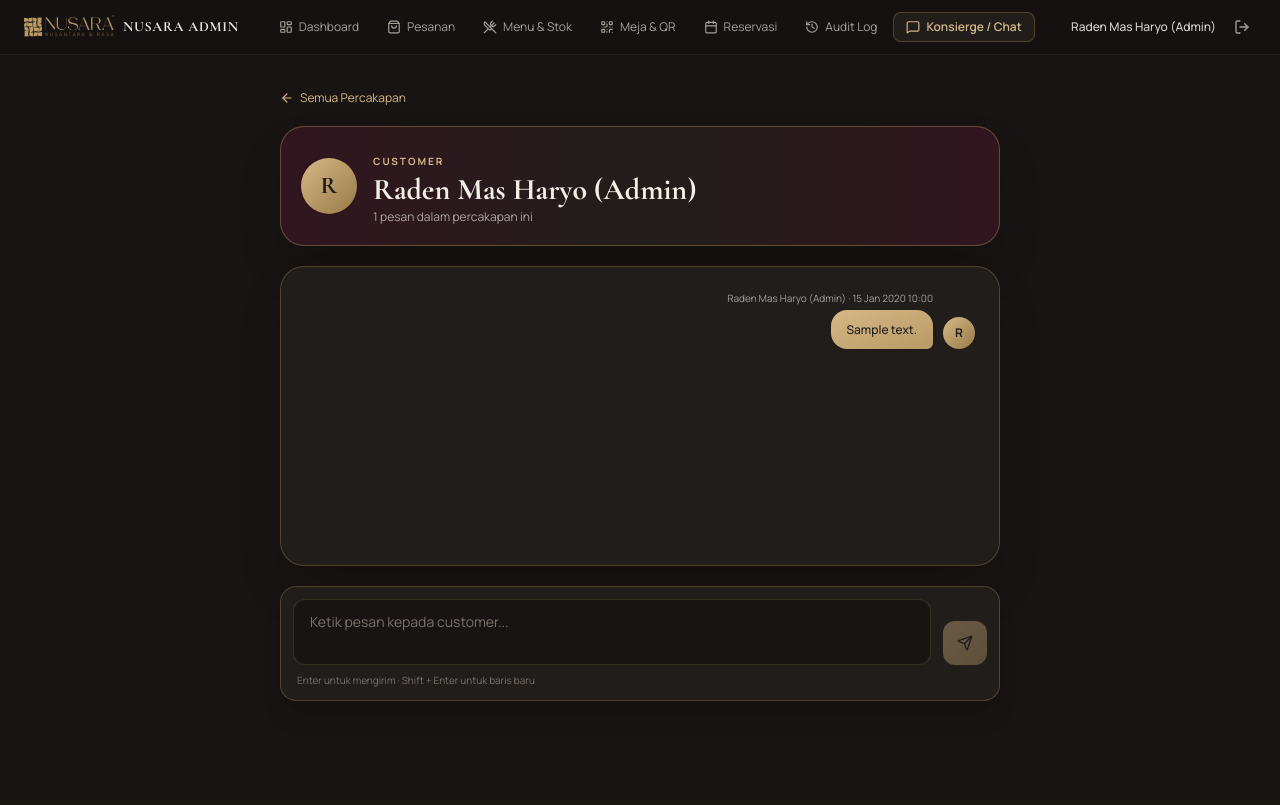
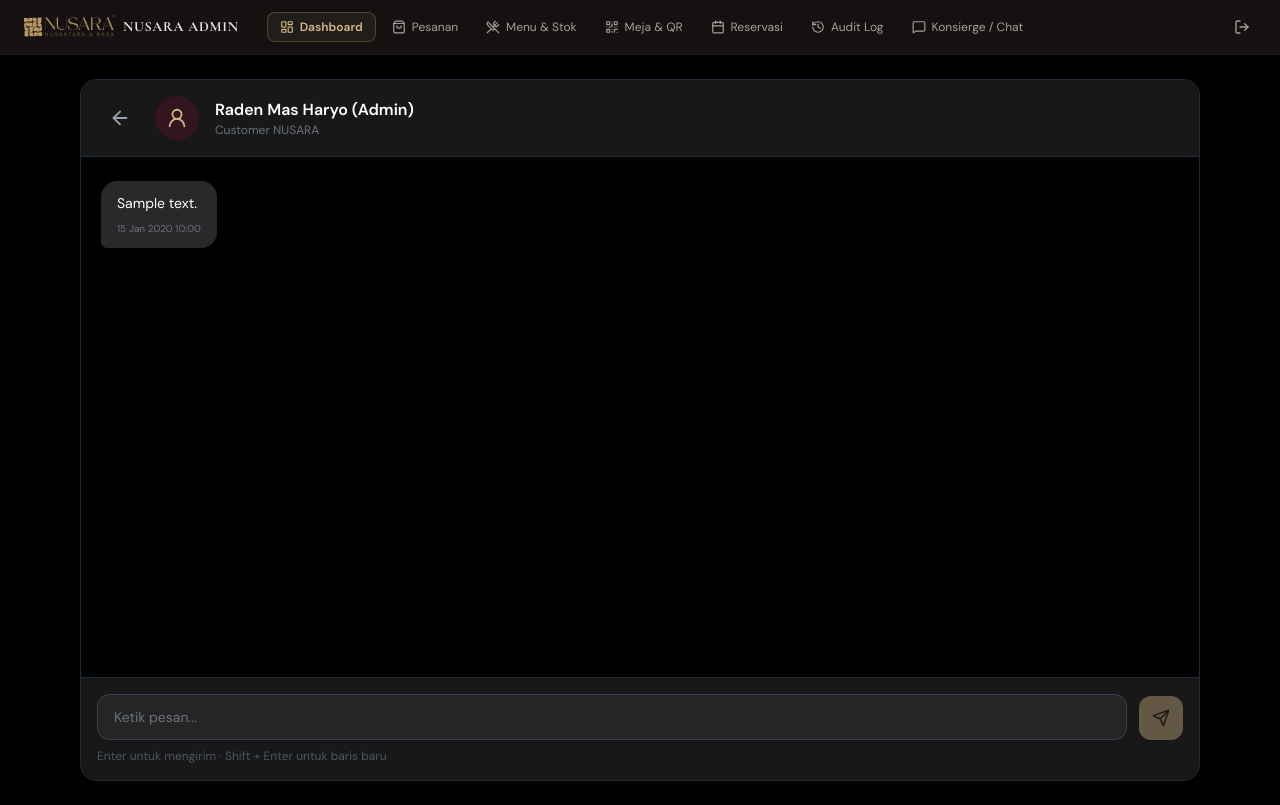
Before and after one commit to fyzardell/nusara-restaurant, a Laravel app: page /admin/chats/1 in a window 1280 px wide. Before the commit the page ends 701 px from the top, so only its background shows below. Run offline with Laravel 12, Linux system fonts and the light colour scheme; a user stored in the database is signed in; data comes from the database, SQL or seed files in the repository; tables that the repository leaves empty hold one stand-in row (values such as "Sample post"); style sheets or scripts are compiled from the project's sources; parts of the project's set-up code (start-up, migrations or seed data) failed here and were passed over; some libraries are stand-ins or nearby versions.

Commit message:
Menyimpan Perubahan

```diff
--- a/app/Http/Controllers/AdminController.php
+++ b/app/Http/Controllers/AdminController.php
@@ -464,4 +464,27 @@ class AdminController extends Controller
             'adminUser' => Auth::user(),
         ]);
     }
+    public function sendChatMessage(Request $request, User $user)
+{
+    $this->ensureAdmin();
+
+    $validated = $request->validate([
+        'message' => 'required|string|max:5000',
+    ]);
+
+    $message = $user->chatMessages()->create([
+        'sender_type' => 'admin',
+        'message' => $validated['message'],
+    ]);
+
+    return response()->json([
+        'success' => true,
+        'message' => [
+            'id' => $message->id,
+            'sender' => $message->sender_type,
+            'message' => $message->message,
+            'time' => $message->created_at->format('d M Y H:i'),
+        ],
+    ]);
 }
+}
--- a/app/Models/ChatMessage.php
+++ b/app/Models/ChatMessage.php
@@ -6,5 +6,8 @@ use Illuminate\Database\Eloquent\Model;
 
 class ChatMessage extends Model
 {
-    //
+    protected $fillable = [
+        'sender_type',
+        'message',
+    ];
 }
--- a/resources/js/Pages/Admin/ChatShow.tsx
+++ b/resources/js/Pages/Admin/ChatShow.tsx
@@ -1,9 +1,9 @@
 
-import { useEffect, useRef } from 'react';
-import { Head, Link, router, useForm } from '@inertiajs/react';
-import { ArrowLeft, Sparkles, Send } from 'lucide-react';
+import { useEffect, useRef, useState } from 'react';
+import { Head, Link, router } from '@inertiajs/react';
+import { ArrowLeft, Send, UserRound } from 'lucide-react';
 import { AdminHeader } from './Dashboard';
-import { User } from '../../types';
+import { User } from '@/types';
 
 interface Message {
     id: number;
@@ -13,201 +13,201 @@ interface Message {
 }
 
 interface Props {
-    customer: { id: number; name: string };
+    customer: {
+        id: number;
+        name: string;
+    };
     messages: Message[];
     adminUser: User;
 }
 
-export default function ChatShow({ customer, messages, adminUser }: Props) {
-    const boxRef = useRef<HTMLDivElement>(null);
+export default function ChatShow({
+    customer,
+    messages,
+    adminUser,
+}: Props) {
+    const [message, setMessage] = useState('');
+    const [processing, setProcessing] = useState(false);
+    const messagesEndRef = useRef<HTMLDivElement>(null);
 
-    const { data, setData, post, processing, reset } = useForm({
-        message: '',
-    });
-
-    // Scroll ke pesan terbaru
     useEffect(() => {
-        const el = boxRef.current;
-        if (el) {
-            el.scrollTo({
-                top: el.scrollHeight,
+        messagesEndRef.current?.scrollIntoView({
             behavior: 'smooth',
         });
-        }
-    }, [messages.length]);
+    }, [messages]);
 
-    // Refresh pesan setiap 5 detik
     useEffect(() => {
-        const t = setInterval(() => {
-            router.reload({ only: ['messages'] });
+    const interval = setInterval(() => {
+        router.reload({
+            only: ['messages'],
+        });
     }, 5000);
 
-        return () => clearInterval(t);
+    return () => clearInterval(interval);
 }, []);
 
-    // Kirim pesan admin
-    const sendMessage = (e: React.FormEvent) => {
-        e.preventDefault();
+    const sendMessage = async () => {
+        if (!message.trim() || processing) return;
 
-        if (!data.message.trim() || processing) return;
+        setProcessing(true);
 
-        post(`/admin/chats/${customer.id}/send`, {
-            preserveScroll: true,
-            onSuccess: () => {
-                reset('message');
+        try {
+            const response = await fetch(
+                `/admin/chats/${customer.id}/send`,
+                {
+                    method: 'POST',
+                    headers: {
+                        'Content-Type': 'application/json',
+                        'Accept': 'application/json',
+                        'X-CSRF-TOKEN':
+                            document.querySelector<HTMLMetaElement>(
+                                'meta[name="csrf-token"]'
+                            )?.content ?? '',
                     },
+                    body: JSON.stringify({
+                        message: message,
+                    }),
+                }
+            );
+
+            if (!response.ok) {
+                throw new Error('Gagal mengirim pesan');
+            }
+
+            setMessage('');
+
+            router.reload({
+                only: ['messages'],
             });
-    };
-
-    // Enter untuk kirim, Shift + Enter untuk baris baru
-    const handleKeyDown = (e: React.KeyboardEvent<HTMLTextAreaElement>) => {
-        if (e.key === 'Enter' && !e.shiftKey) {
-            e.preventDefault();
-
-            if (!processing && data.message.trim()) {
-                post(`/admin/chats/${customer.id}/send`, {
-                    preserveScroll: true,
-                    onSuccess: () => reset('message'),
-                });
-            }
+        } catch (error) {
+            alert('Pesan gagal dikirim.');
+        } finally {
+            setProcessing(false);
         }
     };
 
     return (
-        <div className="min-h-screen bg-[#181413] text-[#F4EFE6] font-dashboard selection:bg-[#B99A65] selection:text-[#32151F]">
-            <Head title={`Chat ${customer.name} — NUSARA Admin`} />
-            <AdminHeader adminUser={adminUser} active="chats" />
+        <>
+            <Head title={`Chat - ${customer.name}`} />
 
-            <main className="max-w-3xl mx-auto px-4 sm:px-6 py-8 space-y-5">
+            <div className="min-h-screen bg-black text-white">
+                <AdminHeader user={adminUser} />
+
+                <div className="mx-auto max-w-6xl px-4 py-6">
+                    <div className="overflow-hidden rounded-2xl border border-gray-800 bg-[#121212] shadow-xl">
+
+                        {/* Header Chat */}
+                        <div className="flex items-center gap-4 border-b border-gray-800 bg-[#181818] px-5 py-4">
+
                             <Link
                                 href="/admin/chats"
-                    className="inline-flex items-center gap-1.5 text-xs text-[#D4B886] hover:text-[#F4EFE6] transition-colors"
+                                className="rounded-full p-2 text-gray-400 transition hover:bg-gray-800 hover:text-white"
                             >
-                    <ArrowLeft className="w-3.5 h-3.5" />
-                    <span>Semua Percakapan</span>
+                                <ArrowLeft size={22} />
                             </Link>
 
-                {/* Customer card */}
-                <div className="flex items-center gap-4 p-5 rounded-3xl bg-gradient-to-r from-[#32151F] via-[#211D1B] to-[#32151F] border border-[#B99A65]/40 shadow-2xl">
-                    <div className="w-14 h-14 shrink-0 rounded-full bg-gradient-to-br from-[#D4B886] to-[#987B49] text-[#211D1B] flex items-center justify-center font-heading text-2xl font-bold shadow">
-                        {customer.name?.charAt(0).toUpperCase()}
+                            <div className="flex h-11 w-11 items-center justify-center rounded-full bg-[#32151F] text-[#D4B886]">
+                                <UserRound size={22} />
                             </div>
 
                             <div>
-                        <span className="text-[10px] uppercase font-bold tracking-[0.2em] text-[#D4B886]">
-                            Customer
-                        </span>
+                                <h2 className="font-semibold text-white">
+                                    {customer.name}
+                                </h2>
 
-                        <h1 className="font-heading text-2xl sm:text-3xl font-bold leading-tight">
-                            {customer.name}
-                        </h1>
-
-                        <p className="text-xs text-[#F4EFE6]/65">
-                            {messages.length} pesan dalam percakapan ini
+                                <p className="text-xs text-gray-500">
+                                    Customer NUSARA
                                 </p>
                             </div>
                         </div>
 
-                {/* Chat area */}
-                <div
-                    ref={boxRef}
-                    className="flex max-h-[60vh] min-h-[300px] flex-col gap-4 overflow-y-auto rounded-3xl bg-[#211D1B] border border-[#B99A65]/30 p-5 sm:p-6 shadow-2xl"
-                >
-                    {messages.length === 0 && (
-                        <div className="p-10 text-center text-xs text-stone-500">
-                            Belum ada pesan.
-                        </div>
-                    )}
+                        {/* Area Pesan */}
+                        <div className="flex h-[65vh] flex-col gap-4 overflow-y-auto bg-black px-5 py-6">
 
-                    {messages.map((m) => {
-                        const isCustomer = m.sender === 'customer';
+                            {messages.map((msg) => {
+                                const isAdmin =
+                                    msg.sender === 'admin';
 
                                 return (
                                     <div
-                                key={m.id}
-                                className={`flex items-end gap-2.5 ${
-                                    isCustomer ? 'flex-row-reverse' : 'flex-row'
+                                        key={msg.id}
+                                        className={`flex ${
+                                            isAdmin
+                                                ? 'justify-end'
+                                                : 'justify-start'
                                         }`}
                                     >
                                         <div
-                                    className={`w-8 h-8 shrink-0 rounded-full flex items-center justify-center text-xs font-bold ${
-                                        isCustomer
-                                            ? 'bg-gradient-to-br from-[#D4B886] to-[#987B49] text-[#211D1B]'
-                                            : 'bg-[#32151F] border border-[#B99A65]/40 text-[#D4B886]'
+                                            className={`max-w-[75%] rounded-2xl px-4 py-3 ${
+                                                isAdmin
+                                                    ? 'rounded-br-md bg-[#32151F] text-white'
+                                                    : 'rounded-bl-md bg-[#292929] text-white'
                                             }`}
                                         >
-                                    {isCustomer ? (
-                                        customer.name?.charAt(0).toUpperCase()
-                                    ) : (
-                                        <Sparkles className="w-4 h-4" />
-                                    )}
-                                </div>
+                                            <p className="whitespace-pre-wrap break-words text-sm">
+                                                {msg.message}
+                                            </p>
 
-                                <div
-                                    className={`max-w-[75%] ${
-                                        isCustomer ? 'items-end' : 'items-start'
-                                    } flex flex-col`}
-                                >
-                                    <span className="mb-1 text-[10px] text-stone-400">
-                                        {isCustomer
-                                            ? customer.name
-                                            : 'Admin NUSARA'}{' '}
-                                        · {m.time}
-                                    </span>
-
-                                    <div
-                                        className={`px-4 py-2.5 text-xs leading-relaxed break-words whitespace-pre-wrap shadow ${
-                                            isCustomer
-                                                ? 'rounded-2xl rounded-br-md bg-gradient-to-br from-[#D4B886] to-[#B99A65] text-[#211D1B] font-medium'
-                                                : 'rounded-2xl rounded-bl-md bg-[#32151F] border border-[#B99A65]/25 text-[#F4EFE6]'
+                                            <p
+                                                className={`mt-2 text-right text-[10px] ${
+                                                    isAdmin
+                                                        ? 'text-[#D4B886]'
+                                                        : 'text-gray-500'
                                                 }`}
                                             >
-                                        {m.message}
-                                    </div>
+                                                {msg.time}
+                                            </p>
                                         </div>
                                     </div>
                                 );
                             })}
+
+                            <div ref={messagesEndRef} />
                         </div>
 
-                {/* Form kirim pesan admin */}
-                <form
-                    onSubmit={sendMessage}
-                    className="rounded-2xl bg-[#211D1B] border border-[#B99A65]/30 p-3 shadow-xl"
-                >
+                        {/* Input Pesan */}
+                        <div className="border-t border-gray-800 bg-[#181818] p-4">
                             <div className="flex items-end gap-3">
+
                                 <textarea
-                            value={data.message}
-                            onChange={(e) => setData('message', e.target.value)}
-                            onKeyDown={handleKeyDown}
-                            placeholder="Ketik pesan kepada customer..."
-                            rows={2}
-                            disabled={processing}
-                            className="flex-1 resize-none bg-[#181413] border border-[#B99A65]/20 rounded-xl px-4 py-3 text-sm text-[#F4EFE6] placeholder:text-stone-500 focus:outline-none focus:border-[#B99A65] disabled:opacity-50"
+                                    value={message}
+                                    onChange={(e) =>
+                                        setMessage(e.target.value)
+                                    }
+                                    onKeyDown={(e) => {
+                                        if (
+                                            e.key === 'Enter' &&
+                                            !e.shiftKey
+                                        ) {
+                                            e.preventDefault();
+                                            sendMessage();
+                                        }
+                                    }}
+                                    placeholder="Ketik pesan..."
+                                    rows={1}
+                                    className="max-h-32 min-h-[44px] flex-1 resize-none rounded-xl border border-gray-700 bg-[#252525] px-4 py-3 text-sm text-white outline-none placeholder:text-gray-500 focus:border-[#D4B886]"
                                 />
 
                                 <button
-                            type="submit"
-                            disabled={processing || !data.message.trim()}
-                            className="h-11 w-11 shrink-0 rounded-xl bg-gradient-to-br from-[#D4B886] to-[#B99A65] text-[#211D1B] flex items-center justify-center hover:brightness-110 transition disabled:opacity-40 disabled:cursor-not-allowed"
+                                    onClick={sendMessage}
+                                    disabled={
+                                        processing ||
+                                        !message.trim()
+                                    }
+                                    className="flex h-11 w-11 shrink-0 items-center justify-center rounded-xl bg-[#D4B886] text-[#32151F] transition hover:bg-[#B99A65] disabled:cursor-not-allowed disabled:opacity-40"
                                 >
-                            <Send className="w-4 h-4" />
+                                    <Send size={18} />
                                 </button>
                             </div>
 
-                    <div className="flex justify-between items-center mt-2 px-1">
-                        <span className="text-[10px] text-stone-500">
+                            <p className="mt-2 text-xs text-gray-600">
                                 Enter untuk mengirim · Shift + Enter untuk baris baru
-                        </span>
+                            </p>
+                        </div>
 
-                        {processing && (
-                            <span className="text-[10px] text-[#D4B886]">
-                                Mengirim pesan...
-                            </span>
-                        )}
                     </div>
-                </form>
-            </main>
                 </div>
+            </div>
+        </>
     );
 }
--- a/resources/js/Pages/Customer/OrderApp.tsx
+++ b/resources/js/Pages/Customer/OrderApp.tsx
@@ -1464,7 +1464,7 @@ export default function OrderApp({
                             </div>
                         </div>
                     ) : (
-                        <div className="rounded-3xl bg-white border border-[#B99A65]/40 shadow-xl overflow-hidden flex flex-col h-[600px]">
+                        <div className="rounded-3xl bg-white border border-[#D8CDBB] shadow-xl overflow-hidden flex flex-col h-[600px]">
                         {/* Chat Header */}
                         <div className="p-4 bg-[#32151F] text-[#F4EFE6] flex items-center justify-between border-b border-[#B99A65]/30">
                             <div className="flex items-center gap-3">
@@ -1487,7 +1487,7 @@ export default function OrderApp({
                         </div>
 
                         {/* Chat Message List */}
-                        <div className="flex-grow p-4 overflow-y-auto space-y-3 bg-[#FAF7F2]">
+                        <div className="flex-grow p-4 overflow-y-auto space-y-3 bg-white">
                             {initialChats.map(chat => {
                                 const isMe = chat.sender_type === 'customer';
                                 return (
@@ -1497,17 +1497,17 @@ export default function OrderApp({
                                     >
                                         <div className={`max-w-[80%] rounded-2xl px-4 py-3 text-xs leading-relaxed ${
                                             isMe
-                                                ? 'bg-[#32151F] text-[#F4EFE6] rounded-br-none shadow'
-                                                : 'bg-white text-[#211D1B] border border-stone-200 rounded-bl-none shadow-sm'
+                                                ? 'bg-gradient-to-br from-[#D4B886] to-[#B99A65] text-[#211D1B] rounded-br-md shadow'
+                                                : 'bg-[#32151F] text-[#F4EFE6] border border-[#B99A65]/25 rounded-bl-md shadow'
                                         }`}>
                                             {!isMe && (
                                                 <span className="font-bold text-[10px] text-[#B99A65] block uppercase tracking-wider mb-1">
-                                                    Concierge NUSARA
+                                                    Kasir / Admin NUSARA
                                                 </span>
                                             )}
                                             <p>{chat.message}</p>
                                         </div>
-                                        <span className="text-[9px] text-stone-400 mt-1 px-1">
+                                        <span className="text-[9px] text-stone-500 mt-1 px-1">
                                             {new Date(chat.created_at).toLocaleTimeString('id-ID', { hour: '2-digit', minute: '2-digit' })} WIB
                                         </span>
                                     </div>
@@ -1516,41 +1516,41 @@ export default function OrderApp({
                         </div>
 
                         {/* Quick Prompts */}
-                        <div className="p-2.5 bg-stone-100 border-t border-stone-200 flex items-center gap-2 overflow-x-auto text-xs scrollbar-none">
-                            <span className="text-[10px] text-stone-500 uppercase font-bold flex-shrink-0">Cepat:</span>
+                        <div className="p-2.5 bg-[#F8F5F0] border-t border-[#D8CDBB] flex items-center gap-2 overflow-x-auto text-xs scrollbar-none">
+                            <span className="text-[10px] text-[#B99A65] uppercase font-bold flex-shrink-0">Cepat:</span>
                             <button
                                 onClick={() => setChatInput('Berapa lama estimasi pesanan saya siap?')}
-                                className="px-3 py-1 rounded-full bg-white border border-stone-300 text-[11px] whitespace-nowrap hover:border-[#32151F]"
+                                className="px-3 py-1 rounded-full bg-white border border-[#D8CDBB] text-[#51453A] text-[11px] whitespace-nowrap hover:border-[#B99A65]"
                             >
                                 Estimasi Waktu?
                             </button>
                             <button
                                 onClick={() => setChatInput('Tolong bawakan piring kecil dan garpu tambahan ke meja saya.')}
-                                className="px-3 py-1 rounded-full bg-white border border-stone-300 text-[11px] whitespace-nowrap hover:border-[#32151F]"
+                                className="px-3 py-1 rounded-full bg-white border border-[#D8CDBB] text-[#51453A] text-[11px] whitespace-nowrap hover:border-[#B99A65]"
                             >
                                 Piring & Garpu Tambahan
                             </button>
                             <button
                                 onClick={() => setChatInput('Apakah menu rendang ini sangat pedas?')}
-                                className="px-3 py-1 rounded-full bg-white border border-stone-300 text-[11px] whitespace-nowrap hover:border-[#32151F]"
+                                className="px-3 py-1 rounded-full bg-white border border-[#D8CDBB] text-[#51453A] text-[11px] whitespace-nowrap hover:border-[#B99A65]"
                             >
                                 Tingkat Kepedasan Rendang?
                             </button>
                         </div>
 
                         {/* Chat Input Box */}
-                        <form onSubmit={handleSendChat} className="p-3 bg-white border-t border-stone-200 flex items-center gap-2">
+                        <form onSubmit={handleSendChat} className="p-3 bg-white border-t border-[#D8CDBB] flex items-center gap-2">
                             <input
                                 type="text"
                                 value={chatInput}
                                 onChange={(e) => setChatInput(e.target.value)}
                                 placeholder="Tulis pesan ke admin atau minta bantuan staf..."
-                                className="flex-grow px-4 py-2.5 rounded-full bg-stone-100 border border-stone-300 text-xs focus:outline-none focus:border-[#32151F]"
+                                className="flex-grow px-4 py-2.5 rounded-full bg-[#FAF7F2] border border-[#D8CDBB] text-[#211D1B] placeholder:text-stone-400 text-xs focus:outline-none focus:border-[#B99A65]"
                             />
                             <button
                                 type="submit"
                                 disabled={isSendingChat || !chatInput.trim()}
-                                className="p-2.5 rounded-full bg-[#32151F] text-[#D4B886] hover:bg-gradient-to-r hover:from-[#B99A65] hover:to-[#D4B886] hover:text-[#211D1B] disabled:opacity-40 transition-all"
+                                className="p-2.5 rounded-full bg-gradient-to-br from-[#D4B886] to-[#B99A65] text-[#211D1B] hover:bg-gradient-to-r hover:from-[#B99A65] hover:to-[#D4B886] hover:text-[#211D1B] disabled:opacity-40 transition-all"
                             >
                                 <Send className="w-4 h-4" />
                             </button>
--- a/routes/web.php
+++ b/routes/web.php
@@ -44,6 +44,8 @@ Route::middleware('auth')->prefix('admin')->group(function () {
     Route::post('/reservation/{id}/status', [AdminController::class, 'updateReservationStatus'])->name('admin.reservation.status');
     Route::get('/chats', [AdminController::class, 'chats'])->name('admin.chats');                  // ← tambahkan
     Route::get('/chats/{user}', [AdminController::class, 'chatShow'])->name('admin.chats.show');
+    Route::post('/chats/{user}/send', [AdminController::class, 'sendChatMessage'])
+        ->name('admin.chats.send');
 });
 
 // Cashier Operational Dashboard (PRD Section 8.1 & REQ-FE-003)
```
Lines whose indentation alone changed are shown as unchanged.
